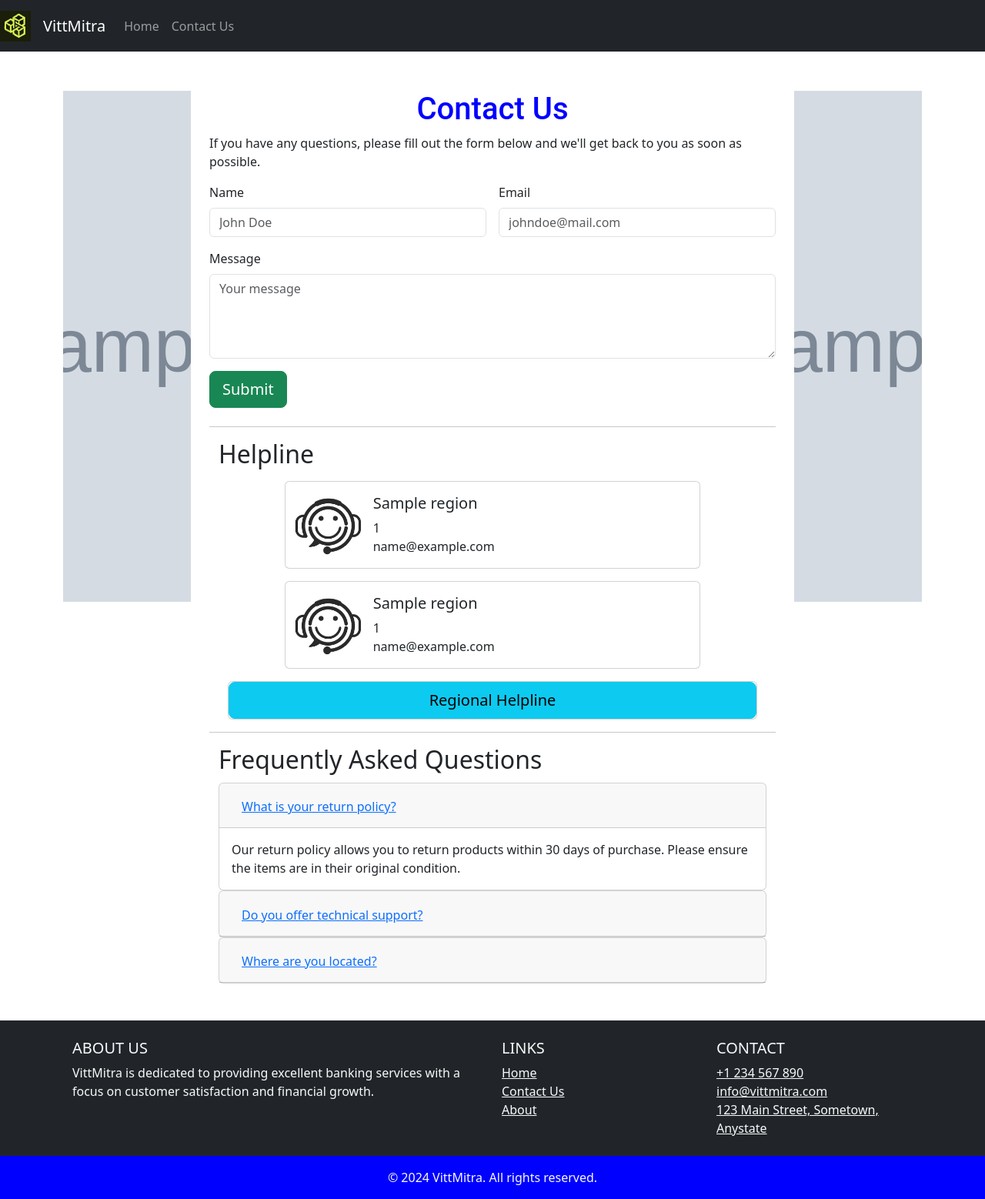
After one commit to PsychoPunkSage/Chronark, a Flask app: template src/frontend/templates/contact.html in a window 1280 px wide. The commit adds this page. Shown: the whole page at 77% size. Run offline with Flask 3, Linux system fonts and the light colour scheme; the template is opened without the code that fills it: most values are stand-ins (such as "Sample title", 1, 10 or a date in 2020); grey boxes marked "Sample" are stand-in pictures; parts of the project's set-up code (start-up, migrations or seed data) failed here and were passed over; some libraries are stand-ins or nearby versions.

Commit message:
fix::> added contact.html and integrated it with index.html

```diff
--- /dev/null
+++ b/src/frontend/templates/contact.html
@@ -0,0 +1,272 @@
+<!-- templates/index.html -->
+{% extends "base.html" %} {% block title %}Banking System{% endblock %} {% block
+custom_styles %}
+<link rel="stylesheet" href="{{ url_for('static', filename='styles.css') }}" />
+{% endblock %} {% block content %}
+<div class="container custom-container mt-5">
+  <div class="row">
+    <!-- Left Sidebar Image -->
+    <div class="col-lg-2 d-lg-block">
+      <img
+        src="{{ banner_l.url }}"
+        class="img-fluid portrait"
+        alt="{{ banner_l.alt }}"
+      />
+    </div>
+
+    <!-- Main Content -->
+    <div class="col-lg-8">
+      <h1>Contact Us</h1>
+      <div>
+        <p>
+          If you have any questions, please fill out the form below and we'll
+          get back to you as soon as possible.
+        </p>
+        <form class="row g-3 mb-4">
+          <div class="col-md-6">
+            <label for="inputName4" class="form-label">Name</label>
+            <input
+              type="text"
+              class="form-control"
+              id="inputName4"
+              placeholder="John Doe"
+            />
+          </div>
+          <div class="col-md-6">
+            <label for="inputEmail4" class="form-label">Email</label>
+            <input
+              type="email"
+              class="form-control"
+              id="inputEmail4"
+              placeholder="johndoe@mail.com"
+            />
+          </div>
+          <div class="col-12">
+            <label for="inputMessage" class="form-label">Message</label>
+            <textarea
+              class="form-control"
+              id="inputMessage"
+              rows="4"
+              placeholder="Your message"
+            ></textarea>
+          </div>
+          <div class="col-12">
+            <button type="submit" class="btn btn-lg btn-success">Submit</button>
+          </div>
+        </form>
+      </div>
+
+      <!-- Contact Card -->
+      <hr />
+      <div class="container mt-3 mb-3">
+        <h2>Helpline</h2>
+        <div class="container card mt-3 mb-3" style="max-width: 540px">
+          <div class="row g-0">
+            <div
+              class="col-md-2 d-flex align-items-center justify-content-center"
+            >
+              <img
+                src="{{ url_for('static', filename='customer_care.png') }}"
+                class="img-fluid rounded-start"
+                alt="customer-care"
+                style="max-width: 90px"
+              />
+            </div>
+            <div class="col-md-10">
+              <div class="card-body">
+                <h5 class="card-title">{{ tollfree.region }}</h5>
+                <p class="card-text">
+                  {{ tollfree.number }}<br />
+                  {{ tollfree.email }}
+                </p>
+              </div>
+            </div>
+          </div>
+        </div>
+
+        <div class="container card mb-3" style="max-width: 540px">
+          <div class="row g-0">
+            <div
+              class="col-md-2 d-flex align-items-center justify-content-center"
+            >
+              <img
+                src="{{ url_for('static', filename='customer_care.png') }}"
+                class="img-fluid rounded-start"
+                alt="customer-care"
+                style="max-width: 90px"
+              />
+            </div>
+            <div class="col-md-10">
+              <div class="card-body">
+                <h5 class="card-title">{{ overseas.region }}</h5>
+                <p class="card-text">
+                  {{ overseas.number }}<br />
+                  {{ overseas.email }}
+                </p>
+              </div>
+            </div>
+          </div>
+        </div>
+
+        <div class="container faq-section mt-3">
+          <div class="accordion" id="faqAccordion">
+            <div class="card">
+              <button
+                class="btn btn-info btn-lg"
+                type="button"
+                data-toggle="collapse"
+                data-target="#outerCollapse"
+                aria-expanded="false"
+                aria-controls="outerCollapse"
+              >
+                Regional Helpline
+              </button>
+              <div
+                id="outerCollapse"
+                class="collapse"
+                aria-labelledby="outerHeading"
+                data-parent="#faqAccordion"
+              >
+                <div class="card-body">
+                  {% for contact in contacts %}
+                  <div class="card">
+                    <button
+                      class="btn btn-warning"
+                      type="button"
+                      data-toggle="collapse"
+                      data-target="#{{ contact.region_id }}"
+                      aria-expanded="false"
+                      aria-controls="{{ contact.region_id }}"
+                    >
+                      {{ contact.region }}
+                    </button>
+                  </div>
+                  <div
+                    id="{{ contact.region_id }}"
+                    class="collapse"
+                    aria-labelledby="heading{{ contact.region_id }}"
+                  >
+                    <div class="card-body">
+                      <p>
+                        <b><u>Phone</u></b
+                        >: {{ contact.number }}<br />
+                        <b><u>Email</u></b
+                        >: {{ contact.email }}
+                      </p>
+                    </div>
+                  </div>
+                  {% endfor %}
+                </div>
+              </div>
+            </div>
+          </div>
+        </div>
+      </div>
+
+      <!-- FAQ Section -->
+      <hr />
+      <div class="container faq-section mt-3">
+        <h2>Frequently Asked Questions</h2>
+        <div class="accordion" id="faqAccordion">
+          <div class="card">
+            <div class="card-header" id="headingOne">
+              <h2 class="mb-0">
+                <button
+                  class="btn btn-link faq-question"
+                  type="button"
+                  data-toggle="collapse"
+                  data-target="#collapseOne"
+                  aria-expanded="true"
+                  aria-controls="collapseOne"
+                >
+                  What is your return policy?
+                </button>
+              </h2>
+            </div>
+            <div
+              id="collapseOne"
+              class="collapse show"
+              aria-labelledby="headingOne"
+              data-parent="#faqAccordion"
+            >
+              <div class="card-body">
+                Our return policy allows you to return products within 30 days
+                of purchase. Please ensure the items are in their original
+                condition.
+              </div>
+            </div>
+          </div>
+          <div class="card">
+            <div class="card-header" id="headingTwo">
+              <h2 class="mb-0">
+                <button
+                  class="btn btn-link faq-question"
+                  type="button"
+                  data-toggle="collapse"
+                  data-target="#collapseTwo"
+                  aria-expanded="false"
+                  aria-controls="collapseTwo"
+                >
+                  Do you offer technical support?
+                </button>
+              </h2>
+            </div>
+            <div
+              id="collapseTwo"
+              class="collapse"
+              aria-labelledby="headingTwo"
+              data-parent="#faqAccordion"
+            >
+              <div class="card-body">
+                Yes, we offer 24/7 technical support. You can reach our support
+                team through email or our hotline.
+              </div>
+            </div>
+          </div>
+          <div class="card">
+            <div class="card-header" id="headingThree">
+              <h2 class="mb-0">
+                <button
+                  class="btn btn-link faq-question"
+                  type="button"
+                  data-toggle="collapse"
+                  data-target="#collapseThree"
+                  aria-expanded="false"
+                  aria-controls="collapseThree"
+                >
+                  Where are you located?
+                </button>
+              </h2>
+            </div>
+            <div
+              id="collapseThree"
+              class="collapse"
+              aria-labelledby="headingThree"
+              data-parent="#faqAccordion"
+            >
+              <div class="card-body">
+                We are located at 123 Main Street, Anytown, USA.
+              </div>
+            </div>
+          </div>
+        </div>
+      </div>
+    </div>
+
+    <!-- Right Sidebar Image -->
+    <div class="col-lg-2 d-none d-lg-block">
+      <img
+        src="{{ banner_r.url }}"
+        class="img-fluid portrait"
+        alt="{{ banner_r.alt }}"
+      />
+    </div>
+  </div>
+</div>
+
+<!-- Bootstrap JS and dependencies -->
+<script src="https://code.jquery.com/jquery-3.5.1.slim.min.js"></script>
+<script src="https://cdn.jsdelivr.net/npm/@popperjs/core@2.9.2/dist/umd/popper.min.js"></script>
+<script src="https://stackpath.bootstrapcdn.com/bootstrap/4.5.2/js/bootstrap.min.js"></script>
+
+{% endblock %}
```
Also changed, not shown: src/frontend/templates/index.html (+14 -64 lines).
